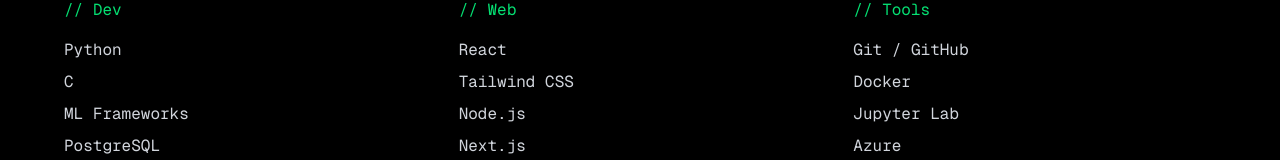
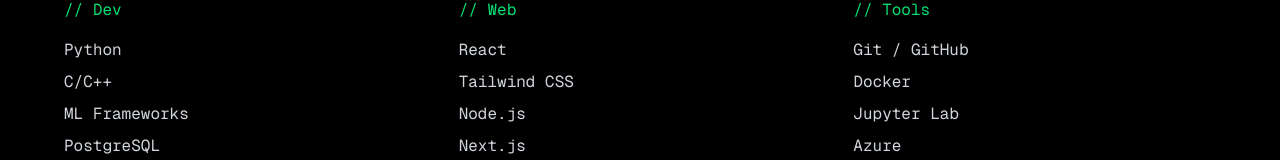
Before and after one commit to alxmassy/portfolio, a Next.js app: page / in a window 1280 px wide. Shown: the part 1626-1786 px from the top of the page. Built offline with nearby package versions, Linux system fonts and the light colour scheme.

Commit message:
Updated Resume URL

```diff
--- a/src/app/page.tsx
+++ b/src/app/page.tsx
@@ -44,7 +44,7 @@
             <p><span className="text-green-300">{'>'}</span> Finance</p>
           </div>
           <div className="flex flex-col sm:flex-row gap-3 sm:gap-4">
-            <button onClick={()=>window.open('https://drive.google.com/file/d/1tLOqc9U2_DKWNEHT0rJvYuunFgljbVmd/view?usp=sharing','_blank')} className="w-full sm:w-auto px-4 sm:px-6 py-3 border border-green-400 text-green-400 hover:bg-green-400 hover:text-black cursor-pointer transition-all duration-300 text-center">
+            <button onClick={()=>window.open('https://drive.google.com/file/d/1mmibmRFAV3rrXukgzdppFZWdkHqGvEk3/view?usp=sharing','_blank')} className="w-full sm:w-auto px-4 sm:px-6 py-3 border border-green-400 text-green-400 hover:bg-green-400 hover:text-black cursor-pointer transition-all duration-300 text-center">
               ./view_resume
             </button>
             <button onClick={()=>window.open('https://www.linkedin.com/in/alex-massy-alx777/','_blank')} className="w-full sm:w-auto px-4 sm:px-6 py-3 bg-green-400 text-black hover:bg-green-200 cursor-pointer transition-all duration-300 text-center">
@@ -158,7 +158,7 @@
               <h3 className="text-green-400 mb-4 text-sm sm:text-base">// Dev</h3>
               <ul className="space-y-2 text-gray-300 text-sm sm:text-base">
                 <li>Python</li>
-                <li>C</li>
+                <li>C/C++</li>
                 <li>ML Frameworks</li>
                 <li>PostgreSQL</li>
               </ul>
```
